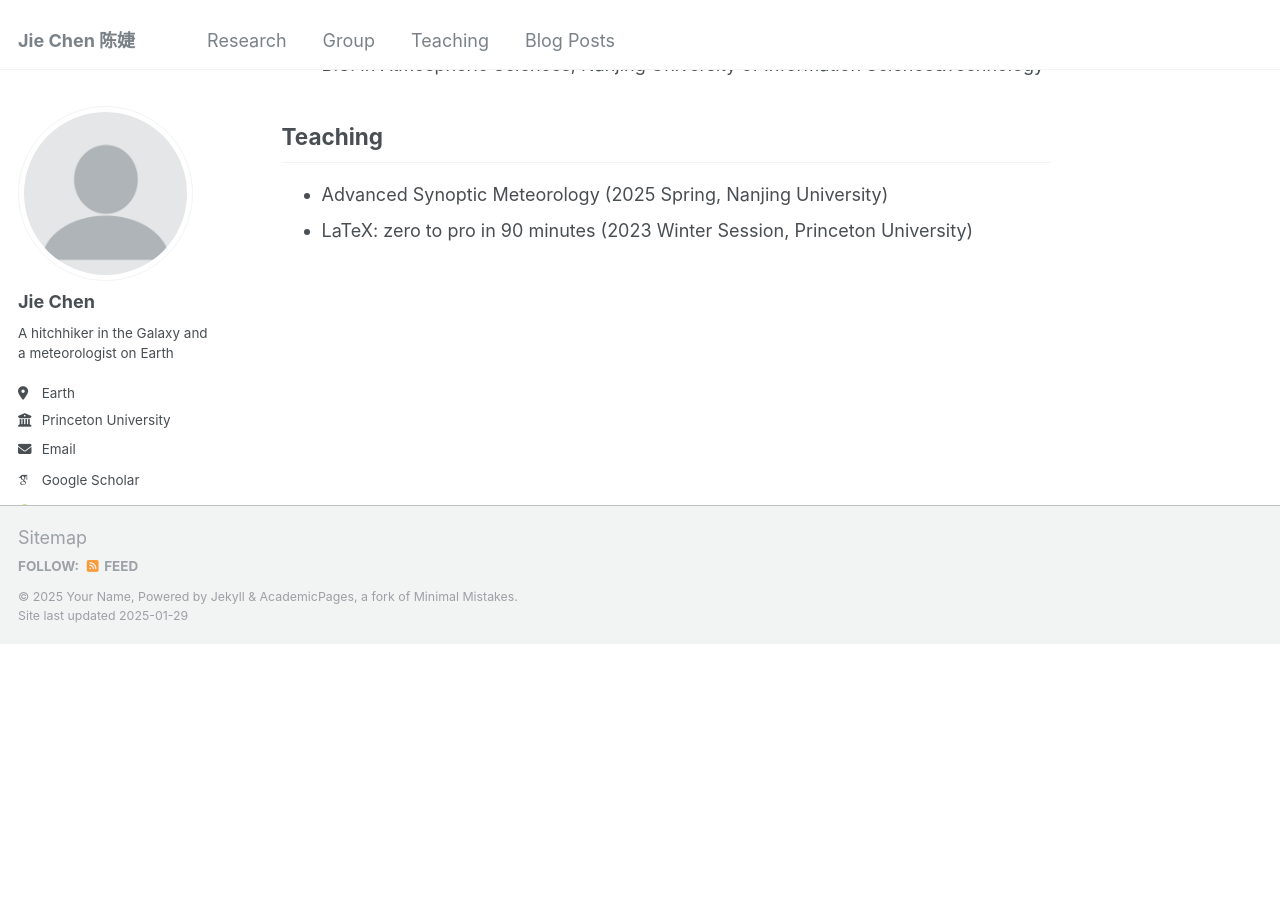
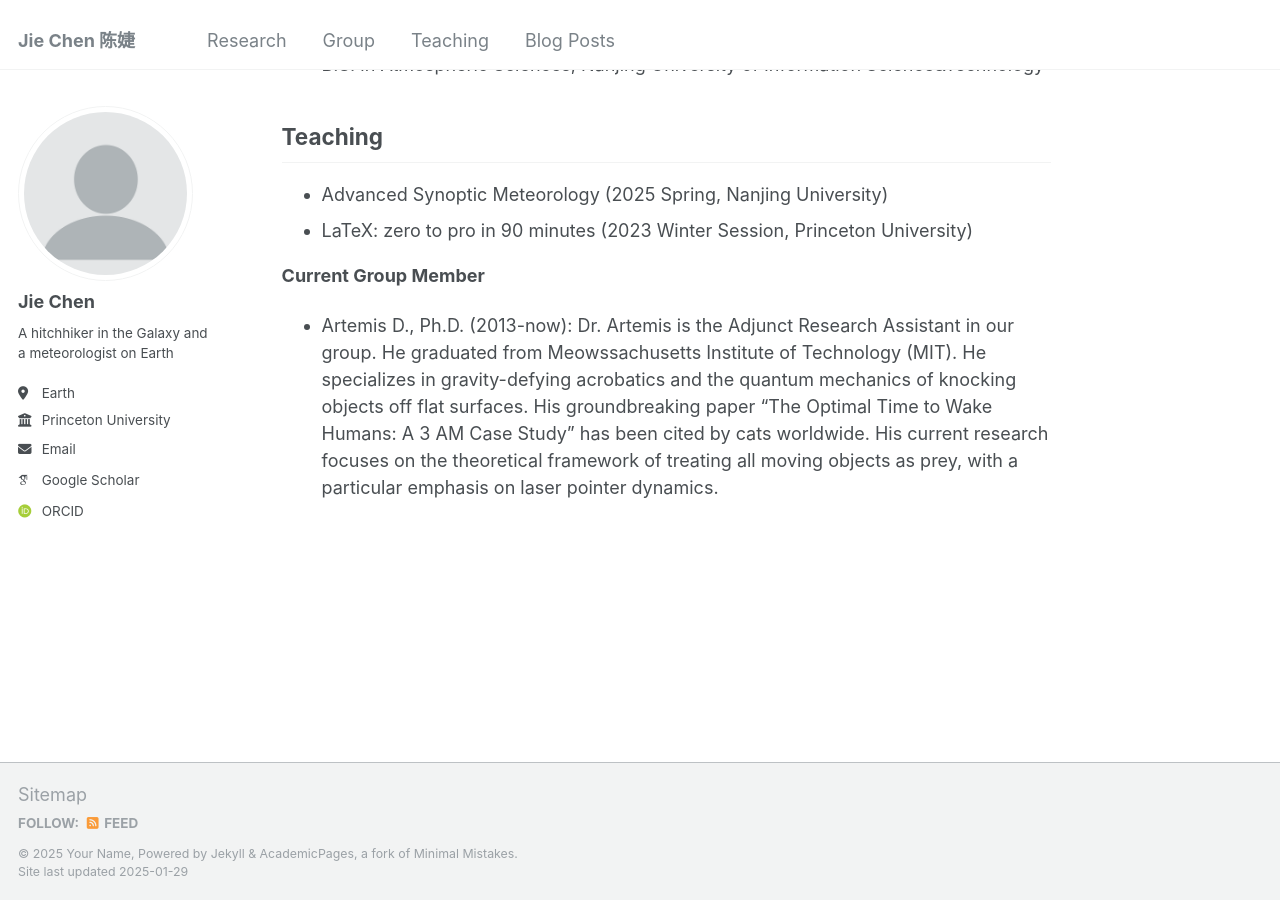
Before and after one commit to chenjie042/chenjie042.github.io, a Jekyll site: the page built from _pages/about.md, in a window 1280 px wide and 900 px high, scrolled down 968 px. Built offline with Jekyll 4.4.1, drawn with Linux system fonts in a browser that asks for light colours; some web fonts are replaced; before the commit the page ends 1611 px from its top, so only the background shows below that.

Commit message:
Update about.md

```diff
--- a/_pages/about.md
+++ b/_pages/about.md
@@ -30,3 +30,7 @@ Teaching
 ------
 * Advanced Synoptic Meteorology (2025 Spring, Nanjing University)
 * LaTeX: zero to pro in 90 minutes (2023 Winter Session, Princeton University)
+
+**Current Group Member**
+
+* Artemis D., Ph.D. (2013-now): Dr. Artemis is the Adjunct Research Assistant in our group. He graduated from Meowssachusetts Institute of Technology (MIT). He specializes in gravity-defying acrobatics and the quantum mechanics of knocking objects off flat surfaces. His groundbreaking paper "The Optimal Time to Wake Humans: A 3 AM Case Study" has been cited by cats worldwide. His current research focuses on the theoretical framework of treating all moving objects as prey, with a particular emphasis on laser pointer dynamics.
```
